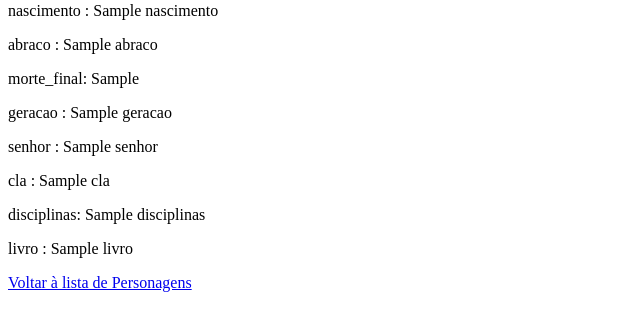
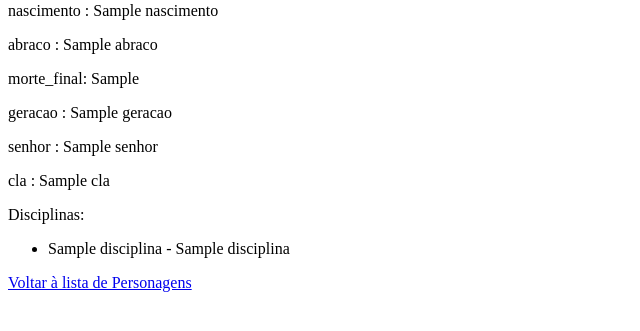
Before and after one commit to SouMarcel/wodTimeline, a Django app: template personagens/templates/personagens/personagens_detail.html in a window 1280 px wide. Shown: the part 282-613 px from the top of the page, without its empty margins (0-640 px from the left). Run offline with Django 5.2, Linux system fonts and the light colour scheme; the template is opened without the code that fills it: most values are stand-ins (such as "Sample title", 1, 10 or a date in 2020).

Commit message:
configurado personagens_detail.html, e a urls

```diff
--- a/personagens/templates/personagens/personagens_detail.html
+++ b/personagens/templates/personagens/personagens_detail.html
@@ -1,4 +1,4 @@
-<!-- livros/templates/livros/livro_detail.html -->
+<!-- personagens/templates/personagens/personagens_detail.html -->
 <!DOCTYPE html>
 <html>
 <head>
@@ -6,7 +6,6 @@
 </head>
 <body>
     <h1>{{ title }}</h1>
-
 
 	<p>nome       : {{ personagem.nome        }}</p>
     <p>alcunha    : {{ personagem.alcunha     }}</p>
@@ -20,8 +19,13 @@
     <p>geracao    : {{ personagem.geracao     }}</p>
     <p>senhor     : {{ personagem.senhor      }}</p>
     <p>cla        : {{ personagem.cla         }}</p>
-    <p>disciplinas: {{ personagem.disciplinas }}</p>
-    <p>livro	  : {{ personagem.livro       }}</p>
+    <p>Disciplinas:</p>
+    <ul>
+        {% for disciplina in personagem.disciplinas.all %}
+            <li>{{disciplina.disciplina}} - {{ disciplina.nome }}</li>
+        {% endfor %}
+    </ul>
+{#    <p>livro	  : {{ personagem.livro       }}</p> #}
     <a href="{% url 'personagem_list' %}">Voltar à lista de Personagens</a>
 </body>
 </html>
--- a/personagens/urls.py
+++ b/personagens/urls.py
@@ -4,7 +4,7 @@ from . import views
 
 urlpatterns = [
     path("", views.home, name="home"),
-    path('lista/', views.personagem_list, name='personagens_list'),
+    path('lista/', views.personagem_list, name='personagem_list'),
     path('detail/<int:pk>/', views.personagem_detail, name='personagens_detail'),
     path('novo/', views.personagem_novo, name='personagem_novo')
 
```
